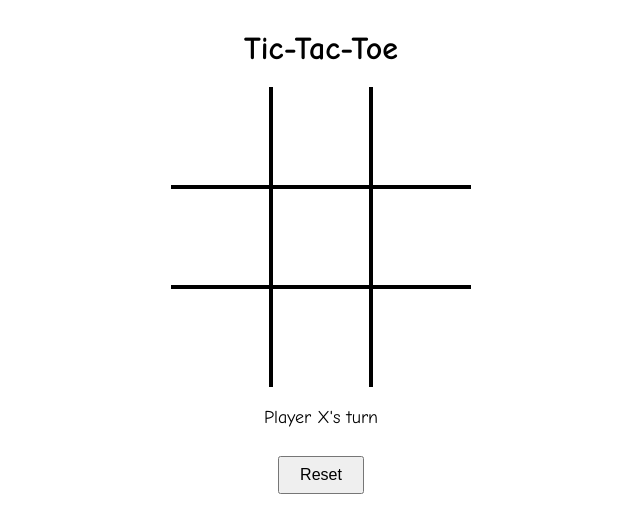
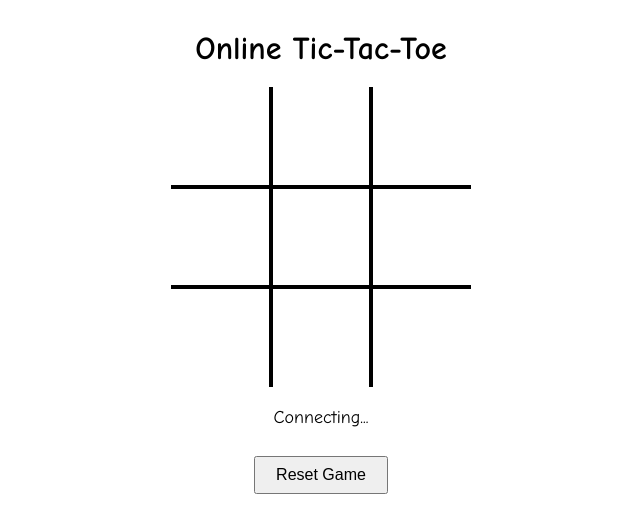
Before and after one commit to Debanjan-Chatterjee-452/TIC-TAC-TOE, a plain HTML site: page index.html in a window 1280 px wide. Shown: the whole page, without its empty margins (319-959 px from the left). Drawn offline with nearby package versions, Linux system fonts and the light colour scheme.

Commit message:
Update index.html

```diff
--- a/index.html
+++ b/index.html
@@ -3,16 +3,14 @@
 <head>
   <meta charset="UTF-8" />
   <meta name="viewport" content="width=device-width, initial-scale=1.0"/>
-  <title>Tic-Tac-Toe</title>
+  <title>Online Tic-Tac-Toe</title>
   <link rel="stylesheet" href="style.css" />
 </head>
 <body>
-  <h1>Tic-Tac-Toe</h1>
-
+  <h1>Online Tic-Tac-Toe</h1>
   <div class="game-container">
     <canvas id="grid" width="300" height="300"></canvas>
     <canvas id="win-line" width="300" height="300"></canvas>
-
     <div id="cell-container">
       <div class="cell" data-index="0"></div>
       <div class="cell" data-index="1"></div>
@@ -25,10 +23,10 @@
       <div class="cell" data-index="8"></div>
     </div>
   </div>
+  <p id="status">Connecting...</p>
+  <button onclick="resetGame()">Reset Game</button>
 
-  <p id="status">Player X's turn</p>
-  <button onclick="resetGame()">Reset</button>
-
+  <script src="/socket.io/socket.io.js"></script>
   <script src="script.js"></script>
 </body>
 </html>
```
